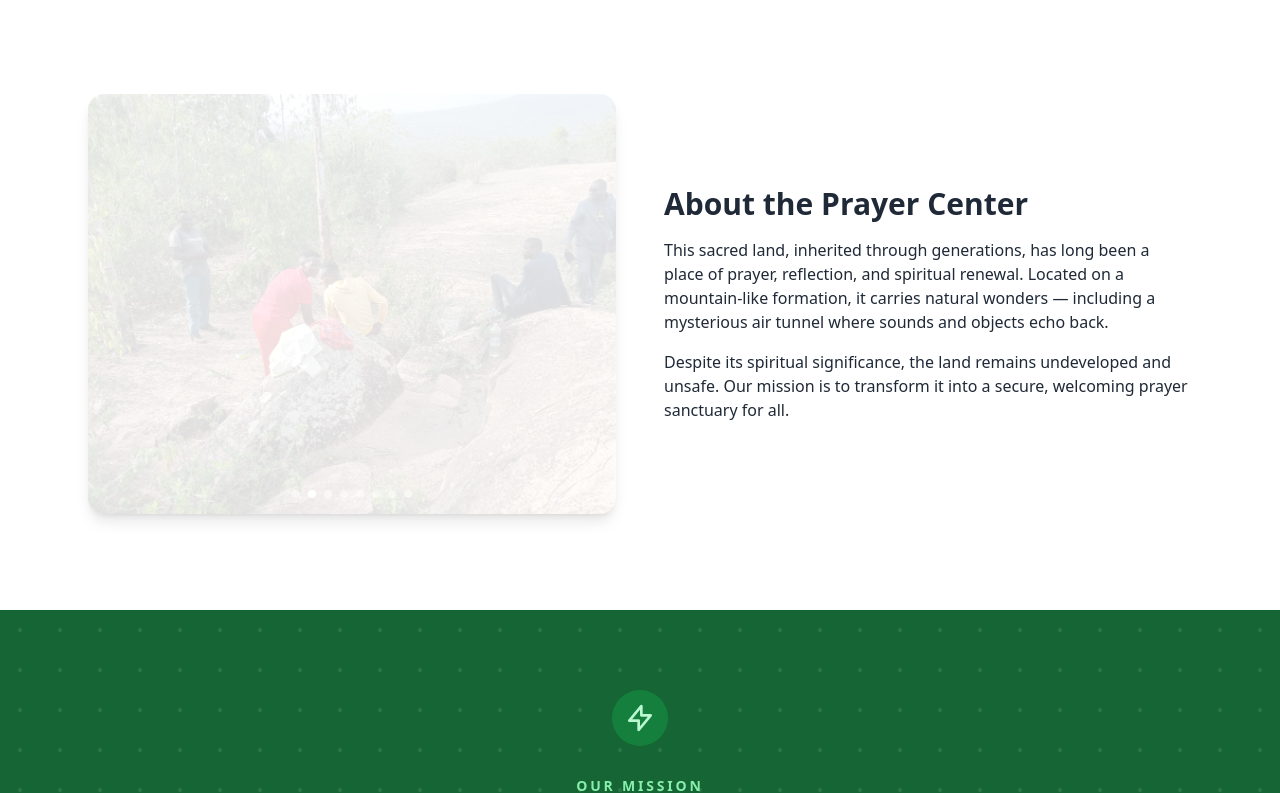
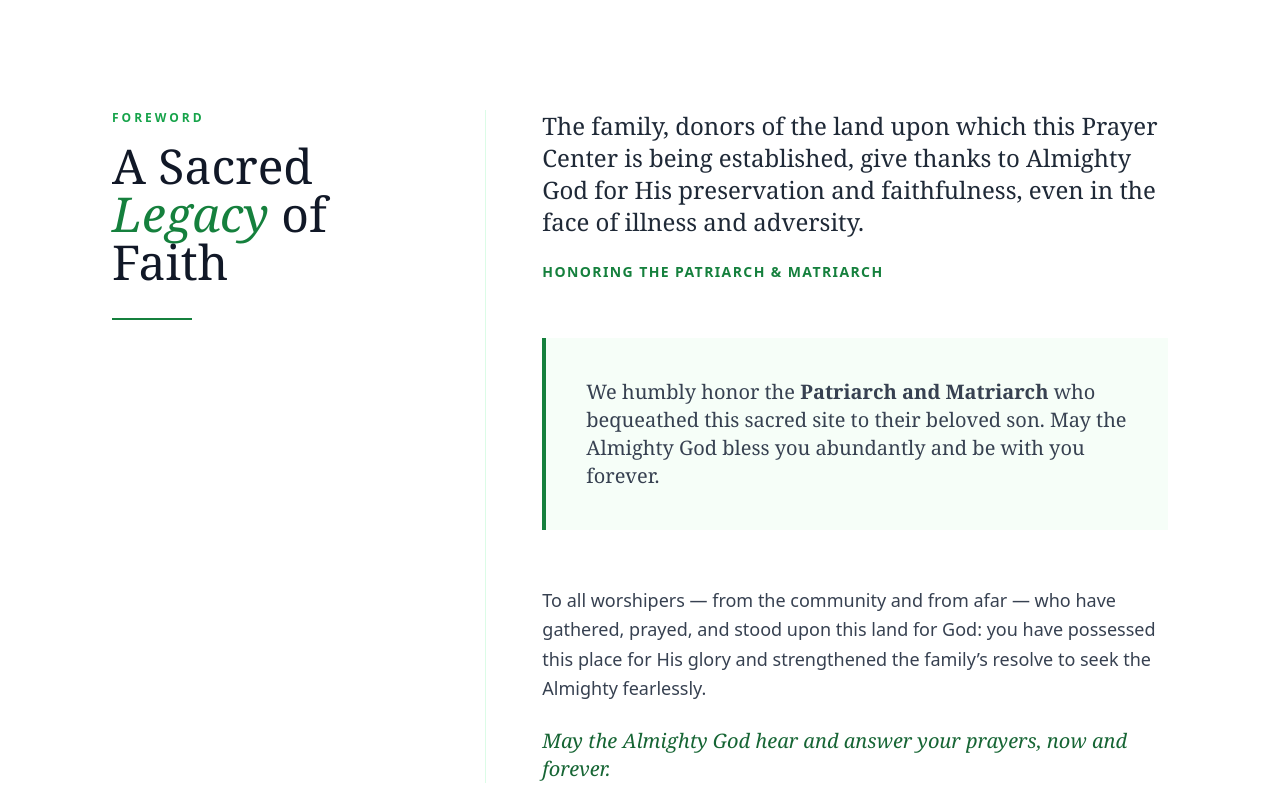
Before and after one commit to rodneyswaji-hue/prayer_mountain, a React (Vite) app: page / in a window 1280 px wide. Shown: the part 834-1627 px from the top of the page. Built offline with nearby package versions, Linux system fonts and the light colour scheme.

Commit message:
final commit

```diff
--- a/src/App.tsx
+++ b/src/App.tsx
@@ -112,6 +112,7 @@ const allImages = [
 
 export default function App() {
   const [isLoading, setIsLoading] = useState(true);
+  const [mobileMenuOpen, setMobileMenuOpen] = useState(false);
 
   useEffect(() => {
   let loaded = 0;
@@ -196,6 +197,25 @@ useEffect(() => {
               </span>
             </div>
           </a>
+          {/* MOBILE MENU TOGGLE */}
+          <button
+            onClick={() => setMobileMenuOpen(!mobileMenuOpen)}
+            className="md:hidden p-2 rounded-lg hover:bg-gray-100 transition"
+            aria-label="Toggle menu"
+          >
+            {mobileMenuOpen ? (
+              /* Close icon */
+              <svg className="w-6 h-6 text-gray-800" fill="none" stroke="currentColor" viewBox="0 0 24 24">
+                <path strokeLinecap="round" strokeLinejoin="round" strokeWidth={2} d="M6 18L18 6M6 6l12 12" />
+              </svg>
+            ) : (
+              /* Hamburger icon */
+              <svg className="w-6 h-6 text-gray-800" fill="none" stroke="currentColor" viewBox="0 0 24 24">
+                <path strokeLinecap="round" strokeLinejoin="round" strokeWidth={2} d="M4 6h16M4 12h16M4 18h16" />
+              </svg>
+            )}
+          </button>
+
 
           {/* RIGHT: NAVIGATION */}
           <nav className="hidden md:flex items-center gap-8 text-sm font-semibold text-gray-600">
@@ -215,6 +235,14 @@ useEffect(() => {
               Culture
               <span className="absolute -bottom-1 left-0 w-0 h-0.5 bg-green-600 transition-all group-hover:w-full"></span>
             </a>
+            <a
+              href="#partners"
+              className="hover:text-green-700 transition-colors relative group"
+            >
+              Partners
+              <span className="absolute -bottom-1 left-0 w-0 h-0.5 bg-green-600 transition-all group-hover:w-full"></span>
+            </a>
+
             <a href="#contact" className="hover:text-green-700 transition-colors relative group">
               Contact
               <span className="absolute -bottom-1 left-0 w-0 h-0.5 bg-green-600 transition-all group-hover:w-full"></span>
@@ -229,6 +257,50 @@ useEffect(() => {
             </a>
           </nav>
         </div>
+        <AnimatePresence>
+          {mobileMenuOpen && (
+            <motion.div
+              initial={{ opacity: 0, y: -10 }}
+              animate={{ opacity: 1, y: 0 }}
+              exit={{ opacity: 0, y: -10 }}
+              transition={{ duration: 0.25 }}
+              className="fixed top-[72px] left-0 w-full bg-white border-t border-gray-100 shadow-lg z-40 md:hidden"
+            >
+              <nav className="flex flex-col divide-y text-sm font-semibold text-gray-700">
+
+                {[
+                  ["About", "#about"],
+                  ["Mission", "#mission"],
+                  ["Vision", "#vision"],
+                  ["Culture", "#culture"],
+                  ["Partners", "#partners"],
+                  ["Visit", "#visit"],
+                  ["Contact", "#contact"],
+                ].map(([label, href]) => (
+                  <a
+                    key={label}
+                    href={href}
+                    onClick={() => setMobileMenuOpen(false)}
+                    className="px-6 py-4 hover:bg-green-50 hover:text-green-700 transition"
+                  >
+                    {label}
+                  </a>
+                ))}
+
+                {/* Donate CTA */}
+                <a
+                  href="#donate"
+                  onClick={() => setMobileMenuOpen(false)}
+                  className="px-6 py-4 bg-green-700 text-white text-center font-bold hover:bg-green-800 transition"
+                >
+                  Donate Now
+                </a>
+
+              </nav>
+            </motion.div>
+          )}
+        </AnimatePresence>
+
       </header>
 
       {/* HERO */}
@@ -239,6 +311,98 @@ useEffect(() => {
           <a href="#donate" className="inline-block bg-green-600 hover:bg-green-700 px-8 py-3 rounded-full font-semibold">Support the Vision</a>
         </div>
       </section>
+      {/* FOREWORD SECTION */}
+      <section className="py-28 bg-white relative">
+        <div className="max-w-6xl mx-auto px-6 md:px-12">
+          <div className="grid md:grid-cols-12 gap-16 items-start">
+
+            {/* LEFT COLUMN: TITLE */}
+            <div className="md:col-span-4 md:sticky md:top-32">
+              <motion.div
+                initial={{ opacity: 0, x: -24 }}
+                whileInView={{ opacity: 1, x: 0 }}
+                viewport={{ once: true }}
+                transition={{ duration: 0.8, ease: "easeOut" }}
+              >
+                <span className="block text-xs font-bold tracking-[0.25em] uppercase text-green-600 mb-4">
+                  Foreword
+                </span>
+
+                <h2 className="text-4xl md:text-5xl font-serif leading-tight text-gray-900">
+                  A Sacred <br />
+                  <span className="italic text-green-700">Legacy</span> of <br />
+                  Faith
+                </h2>
+
+                {/* Subtle divider */}
+                <div className="w-20 h-[2px] bg-green-700 mt-8"></div>
+              </motion.div>
+            </div>
+
+            {/* RIGHT COLUMN: CONTENT */}
+            <div className="md:col-span-8 md:pl-14 md:border-l border-green-100">
+              <div className="space-y-14">
+
+                {/* BLOCK 1: FAMILY / LAND */}
+                <motion.div
+                  initial={{ opacity: 0, y: 24 }}
+                  whileInView={{ opacity: 1, y: 0 }}
+                  viewport={{ once: true }}
+                  transition={{ duration: 0.8, delay: 0.15 }}
+                >
+                  <p className="text-xl md:text-2xl font-serif leading-relaxed text-gray-800">
+                    The family, donors of the land upon which this Prayer Center is being
+                    established, give thanks to Almighty God for His preservation and
+                    faithfulness, even in the face of illness and adversity.
+                  </p>
+
+                  <p className="mt-6 text-sm uppercase tracking-widest text-green-700 font-semibold">
+                    Honoring the Patriarch & Matriarch
+                  </p>
+                </motion.div>
+
+                {/* BLOCK 2: PATRIARCH & MATRIARCH */}
+                <motion.div
+                  initial={{ opacity: 0, y: 24 }}
+                  whileInView={{ opacity: 1, y: 0 }}
+                  viewport={{ once: true }}
+                  transition={{ duration: 0.8, delay: 0.3 }}
+                  className="bg-green-50/60 p-8 md:p-10 border-l-4 border-green-700"
+                >
+                  <p className="text-lg md:text-xl leading-relaxed text-gray-700 font-serif">
+                    We humbly honor the <strong>Patriarch and Matriarch</strong> who
+                    bequeathed this sacred site to their beloved son. May the Almighty
+                    God bless you abundantly and be with you forever.
+                  </p>
+                </motion.div>
+
+                {/* BLOCK 3: WORSHIPERS */}
+                <motion.div
+                  initial={{ opacity: 0, y: 24 }}
+                  whileInView={{ opacity: 1, y: 0 }}
+                  viewport={{ once: true }}
+                  transition={{ duration: 0.8, delay: 0.45 }}
+                >
+                  <p className="text-lg text-gray-700 leading-relaxed mb-6">
+                    To all worshipers — from the community and from afar — who have
+                    gathered, prayed, and stood upon this land for God: you have
+                    possessed this place for His glory and strengthened the family’s
+                    resolve to seek the Almighty fearlessly.
+                  </p>
+
+                  <p className="font-serif italic text-xl text-green-800">
+                    May the Almighty God hear and answer your prayers, now and forever.
+                  </p>
+                </motion.div>
+
+              </div>
+            </div>
+
+          </div>
+        </div>
+      </section>
+
+
 
       {/* ABOUT */}
       <section id="about" className="py-24 bg-white">
@@ -428,52 +592,55 @@ useEffect(() => {
   </div>
 </section>
 
-{/* CULTURE SECTION: Matching the Green/White Theme */}
+{/* CULTURE SECTION: Kamba Heritage */}
 <section id="culture" className="py-24 bg-white relative overflow-hidden">
   <div className="max-w-6xl mx-auto px-6 grid md:grid-cols-2 gap-16 items-center">
 
-          {/* TEXT CONTENT - Styled with Gray & Green */}
+    {/* TEXT CONTENT */}
     <div>
       <span className="text-green-600 font-bold tracking-widest uppercase text-xs mb-2 block">
         Heritage & History
       </span>
+
       <h3 className="text-3xl md:text-4xl font-bold mb-6 text-gray-900">
         The Beat of <span className="text-green-700">Kilumi</span>
       </h3>
 
       <p className="text-xl font-serif italic text-gray-500 mb-6">
-              "When the drums speak, the heavens listen."
+        “When the drums speak, the heavens listen.”
       </p>
 
       <p className="text-gray-600 leading-relaxed mb-6">
-              We preserve the sacred <strong>Kwakathule traditions</strong>. Historically, when the land was dry, the elders played the Kilumi drums to invoke the blessing of rain. Today, these rhythms serve as a bridge between our past and our future.
+        We honor and preserve the sacred <strong>Kamba tradition</strong> of Kilumi.
+        Historically, during seasons of drought, Kamba elders gathered to play
+        Kilumi drums as a communal prayer for rain. These rhythms carried
+        supplication, unity, and faith — binding the people to the land and to God.
       </p>
 
-            {/* TAGS - Matching the Vision Section colors */}
+      <p className="text-gray-600 leading-relaxed mb-6">
+        Today, Kilumi continues to serve as a spiritual and cultural bridge,
+        connecting ancestral wisdom with present-day worship and community life.
+      </p>
+
+      {/* TAGS */}
       <div className="flex gap-4 mb-8">
         <div className="bg-green-50 border border-green-100 px-4 py-2 rounded-full text-sm font-medium text-green-800 flex items-center gap-2">
-                🎵 Ritual Rhythms
+          🎵 Kilumi Rhythms
         </div>
         <div className="bg-green-50 border border-green-100 px-4 py-2 rounded-full text-sm font-medium text-green-800 flex items-center gap-2">
-                🌧️ Rain Prayer
+          🌧️ Kamba Rain Prayer
+        </div>
       </div>
     </div>
 
-            {/* Simple Link
-            <a href="#contact" className="inline-flex items-center text-green-700 font-semibold hover:text-green-800 transition-colors">
-              Book a cultural visit
-              <svg className="w-4 h-4 ml-2" fill="none" stroke="currentColor" viewBox="0 0 24 24"><path strokeLinecap="round" strokeLinejoin="round" strokeWidth={2} d="M17 8l4 4m0 0l-4 4m4-4H3" /></svg>
-            </a> */}
-          </div>
-
-          {/* SWAPPING IMAGE FRAME - Clean Style */}
+    {/* IMAGE FRAME */}
     <div className="relative w-full h-[450px] rounded-2xl overflow-hidden shadow-xl bg-gray-100">
       <AnimatePresence mode="wait">
         <motion.img
           key={cultureIndex}
           src={culturalImages[cultureIndex]}
           className="absolute inset-0 w-full h-full object-cover"
-                alt="Cultural Heritage"
+          alt="Kamba Cultural Heritage"
           initial={{ opacity: 0, scale: 1.1 }}
           animate={{ opacity: 1, scale: 1 }}
           exit={{ opacity: 0 }}
@@ -481,16 +648,17 @@ useEffect(() => {
         />
       </AnimatePresence>
 
-            {/* Subtle Gradient Overlay for depth */}
       <div className="absolute inset-0 bg-gradient-to-t from-black/60 via-transparent to-transparent pointer-events-none" />
 
       <div className="absolute bottom-6 left-6 text-white pointer-events-none">
-              <p className="text-sm font-medium opacity-90">Preserving the voices of the earth</p>
+        <p className="text-sm font-medium opacity-90">
+          Preserving Kamba cultural heritage
+        </p>
       </div>
     </div>
-
   </div>
 </section>
+
         {/* VIDEO SHOWCASE SECTION */}
         <section className="py-20 bg-green-50">
           <div className="max-w-6xl mx-auto px-6">
@@ -500,9 +668,11 @@ useEffect(() => {
               </span>
               <h3 className="text-3xl font-bold text-gray-900">Live Performances</h3>
               <p className="text-gray-600 mt-4 max-w-2xl mx-auto">
-              Experience the energy and spirit of the Kwakathule dancers.
+                Experience the energy, rhythm, and spiritual expression of the
+                <strong> Kamba dancers</strong> through Kilumi performances.
               </p>
             </div>
+
 
           <div className="grid md:grid-cols-3 gap-8">
             {danceVideos.map((video) => (
@@ -637,89 +807,99 @@ useEffect(() => {
           </div>
         </div>
       </section>
-   {/* TRIBUTE / PHASE 1 STATUS SECTION */}
-    <section className="py-24 relative overflow-hidden text-white border-y border-green-900">
+      {/* PARTNER TRIBUTE / PROJECT STATUS SECTION */}
+      <section  id="partners" className="py-24 relative overflow-hidden text-white border-y border-green-900">
 
-      {/* Background Image & Overlay */}
+        {/* Background */}
         <div className="absolute inset-0 z-0">
           <img
             src="/humanity_call_international.webp"
             alt="Humanity Calls International Partnership"
             className="w-full h-full object-cover filter grayscale contrast-125 brightness-50"
           />
-        {/* Dark Overlay to make text readable */}
           <div className="absolute inset-0 bg-black/60 mix-blend-multiply" />
           <div className="absolute inset-0 bg-green-900/40" />
         </div>
 
         <div className="max-w-6xl mx-auto px-6 relative z-10">
-
           <div className="grid md:grid-cols-2 gap-16 items-start">
 
-          {/* LEFT: The Tribute Message */}
+            {/* LEFT: Tribute & Context */}
             <div>
               <span className="inline-block py-1 px-3 rounded-full bg-green-500/20 border border-green-400/30 text-green-300 text-xs font-bold tracking-widest uppercase mb-6">
-              Partner Spotlight
+                Partner Recognition
               </span>
 
               <h3 className="text-3xl md:text-4xl font-bold mb-6 leading-tight">
-              A Special Tribute to <br/>
+                Honoring Our Partnership With <br />
                 <span className="text-green-400">Humanity Calls International</span>
               </h3>
 
               <p className="text-gray-200 mb-6 leading-relaxed text-lg">
-              We extend our deepest gratitude to <strong>Humanity Calls International</strong> for their generous donation. Your support has provided the essential funding for Phase 1 construction materials, acting as the spark that has set this vision into motion.
+                We gratefully acknowledge <strong>Humanity Calls International</strong> for their
+                committed support toward the development of the Prayer Center.
+                Their partnership has affirmed this vision and positioned Phase 1
+                for activation.
               </p>
 
               <p className="text-gray-200 mb-8 leading-relaxed text-lg">
-              Because of your partnership, we are no longer just planning; we are mobilizing. You have laid the financial foundation upon which we are now building.
+                While construction has not yet commenced, preparatory work is underway
+                as we await the release of initial Phase 1 funds. This partnership
+                remains a vital pillar in turning prayer, planning, and faith into
+                physical foundations.
               </p>
 
-            {/* Scripture Quote */}
               <blockquote className="border-l-4 border-green-500 pl-4 italic text-gray-300 font-serif text-lg">
-              "I thank my God every time I remember you. In all my prayers for all of you, I always pray with joy because of your partnership in the gospel."
-              <footer className="text-sm font-bold text-green-400 mt-3 not-italic">— Philippians 1:3-5</footer>
+                "I thank my God every time I remember you. In all my prayers for all of you,
+                I always pray with joy because of your partnership."
+                <footer className="text-sm font-bold text-green-400 mt-3 not-italic">
+                  — Philippians 1:3–5
+                </footer>
               </blockquote>
             </div>
 
-           {/* RIGHT: The 'Live Status' Card */}
+            {/* RIGHT: Phase Status Card */}
             <div className="bg-white/5 backdrop-blur-md border border-white/10 p-8 rounded-2xl relative">
 
               <h4 className="text-xl font-bold mb-6 text-white flex items-center gap-3">
-              <span className="w-2 h-2 rounded-full bg-green-400 animate-pulse"></span>
-               Phase 1
+                <span className="w-2 h-2 rounded-full bg-yellow-400 animate-pulse"></span>
+                Phase 1 Status
               </h4>
 
-            {/* Timeline of Activity */}
               <div className="space-y-6 relative border-l border-white/20 ml-3 pl-8">
 
-              {/* Item 1: Completed (Funds) */}
+                {/* Commitment Confirmed */}
                 <div className="relative">
                   <span className="absolute -left-[39px] top-1 flex items-center justify-center w-6 h-6 rounded-full bg-green-500 text-black text-xs font-bold">✓</span>
-                <h5 className="text-white font-bold text-lg">Grant Received</h5>
-                <p className="text-sm text-gray-300 mt-1">Funds from Humanity Calls International successfully received and allocated.</p>
+                  <h5 className="text-white font-bold text-lg">Partnership Confirmed</h5>
+                  <p className="text-sm text-gray-300 mt-1">
+                    Phase 1 support committed by Humanity Calls International.
+                  </p>
                 </div>
 
-              {/* Item 2: Active (Procurement) */}
+                {/* Pending Funds */}
                 <div className="relative">
                   <span className="absolute -left-[39px] top-1 flex items-center justify-center w-6 h-6 rounded-full bg-yellow-500 text-black text-xs font-bold animate-pulse">●</span>
-                <h5 className="text-yellow-400 font-bold text-lg">Breaking Ground</h5>
-                <p className="text-sm text-gray-300 mt-1">Site clearing and foundation laying.</p>
+                  <h5 className="text-yellow-400 font-bold text-lg">Funding Release Pending</h5>
+                  <p className="text-sm text-gray-300 mt-1">
+                    Initial Phase 1 funds awaiting final transfer completion.
+                  </p>
                 </div>
 
-              {/* Item 3: Pending (Ground Work) */}
-              {/* <div className="relative opacity-50">
+                {/* Upcoming */}
+                <div className="relative opacity-70">
                   <span className="absolute -left-[39px] top-1 flex items-center justify-center w-6 h-6 rounded-full bg-white/20 text-white text-[10px]">○</span>
-                <h5 className="text-white font-bold text-lg">Breaking Ground</h5>
-                <p className="text-sm text-gray-300 mt-1">Next Step: Site clearing and foundation laying.</p>
-              </div> */}
+                  <h5 className="text-white font-bold text-lg">Construction Mobilization</h5>
+                  <p className="text-sm text-gray-300 mt-1">
+                    Groundwork and material procurement to begin upon fund release.
+                  </p>
+                </div>
 
               </div>
 
-            {/* Call to Action / Note */}
               <div className="mt-8 pt-6 border-t border-white/10 text-center">
                 <p className="text-sm text-green-300 italic">
-                "Your generosity is turning blueprints into reality."
+                  “Faithful partnerships prepare the ground before the first stone is laid.”
                 </p>
               </div>
 
@@ -728,6 +908,7 @@ useEffect(() => {
           </div>
         </div>
       </section>
+
       {/* DONATE SECTION - Compact Version */}
       <section id="donate" className="py-16 bg-green-700 text-white">
         <div className="max-w-4xl mx-auto px-6 text-center">
--- a/src/index.css
+++ b/src/index.css
@@ -2,3 +2,6 @@
 @tailwind base;
 @tailwind components;
 @tailwind utilities;
+html {
+  scroll-behavior: smooth;
+}
```
Lines whose indentation alone changed are shown as unchanged.
